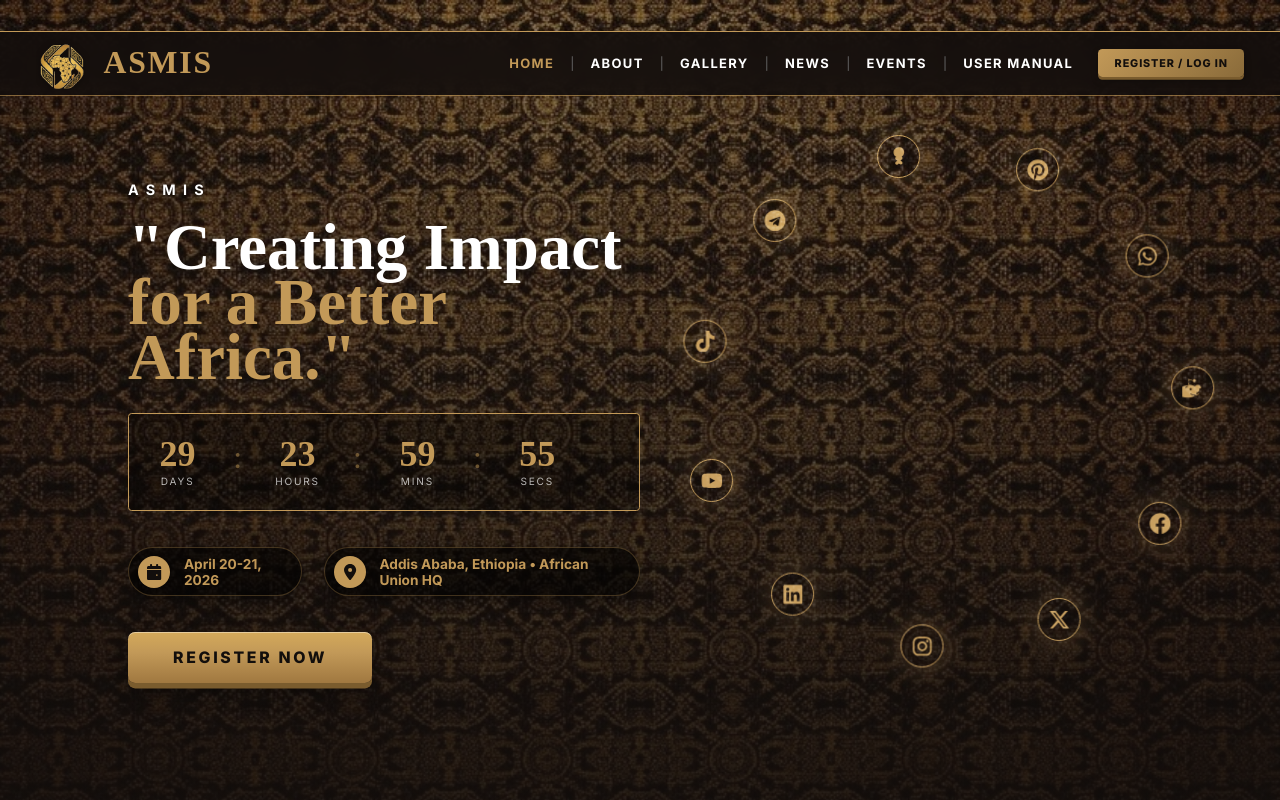
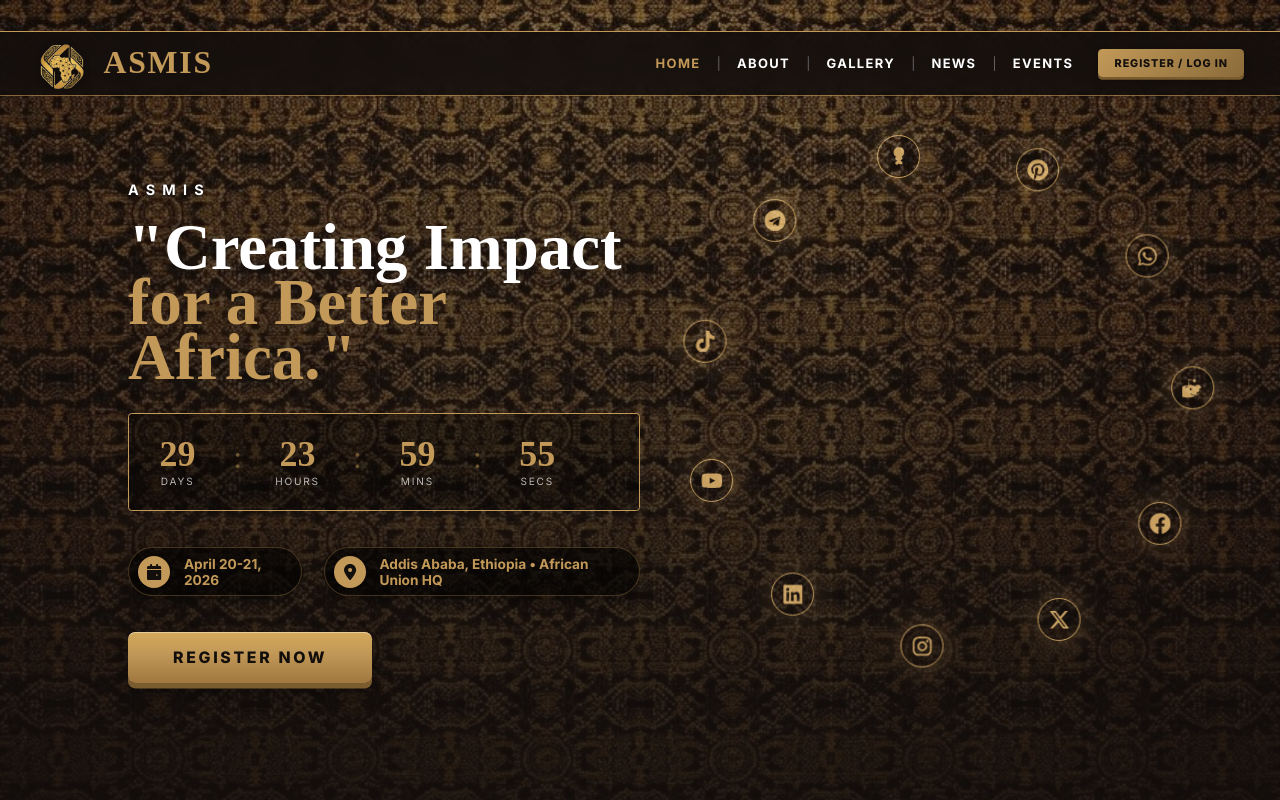
Before and after one commit to Feven-Awgichew/web1, a website built with Vite: page frontend/index.html in a window 1280 px wide. Shown: the top 800 px of the page. Built offline with nearby package versions, Linux system fonts and the light colour scheme; no server answers; files whose address does not match are found by name.

Commit message:
Update index.html

```diff
--- a/frontend/index.html
+++ b/frontend/index.html
@@ -138,8 +138,6 @@
                 <a href="news.html">NEWS</a>
                 <span style="color: #666;">|</span>
                 <a href="#events">EVENTS</a>
-                <span style="color: #666;">|</span>
-                <a href="user-manual.html">USER MANUAL</a>
 
                 <a href="register.html"
                     style="padding: 8px 18px; font-size: 0.75rem; border-radius: 5px; background: linear-gradient(135deg, var(--primary), #8a6b3a); color: #120e0c; font-weight: 800; text-decoration: none; text-transform: uppercase; letter-spacing: 1px; box-shadow: 0 3px 0 #7a5c2e, 0 4px 8px rgba(0,0,0,0.3); transition: all 0.15s; margin-left: 10px;">REGISTER
```
